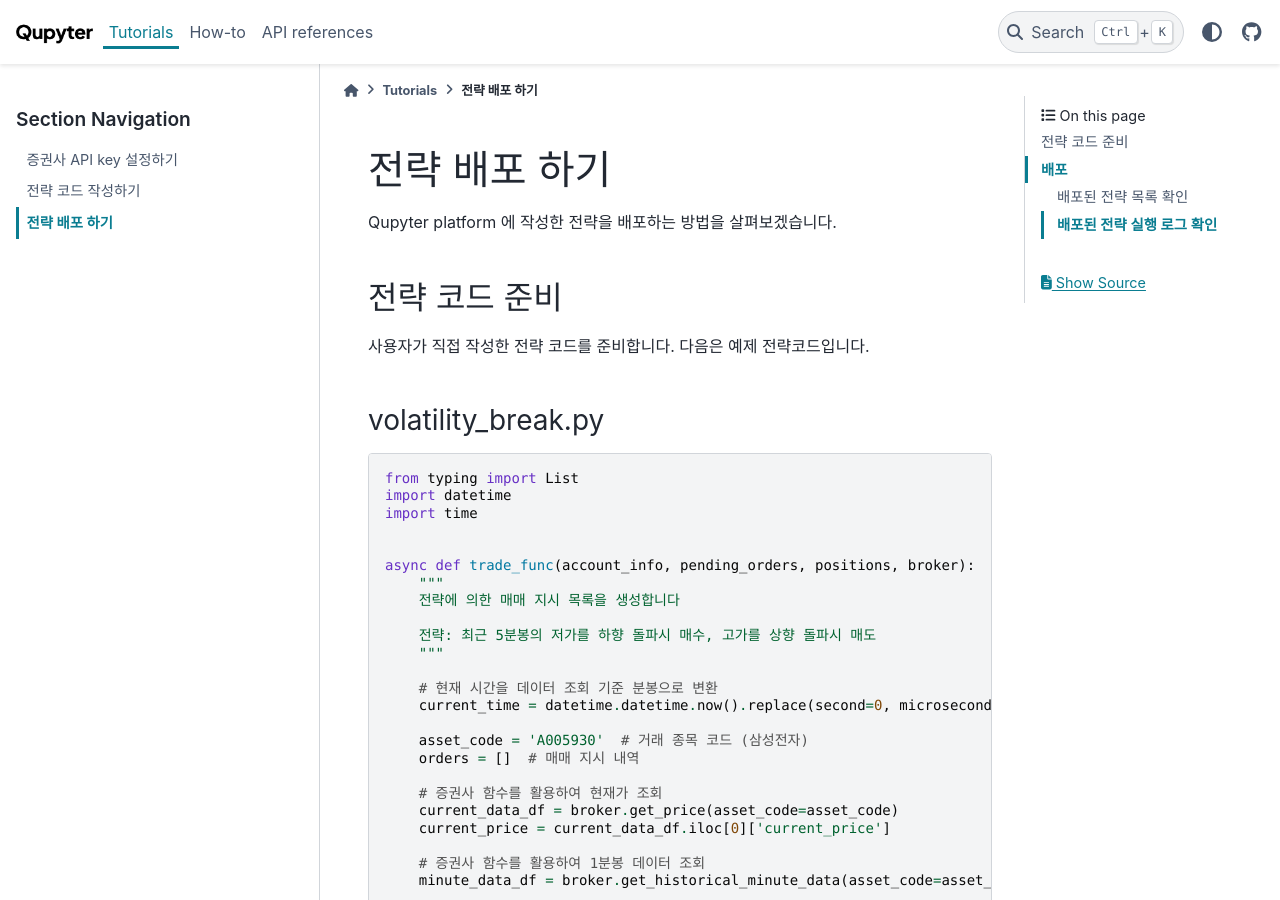
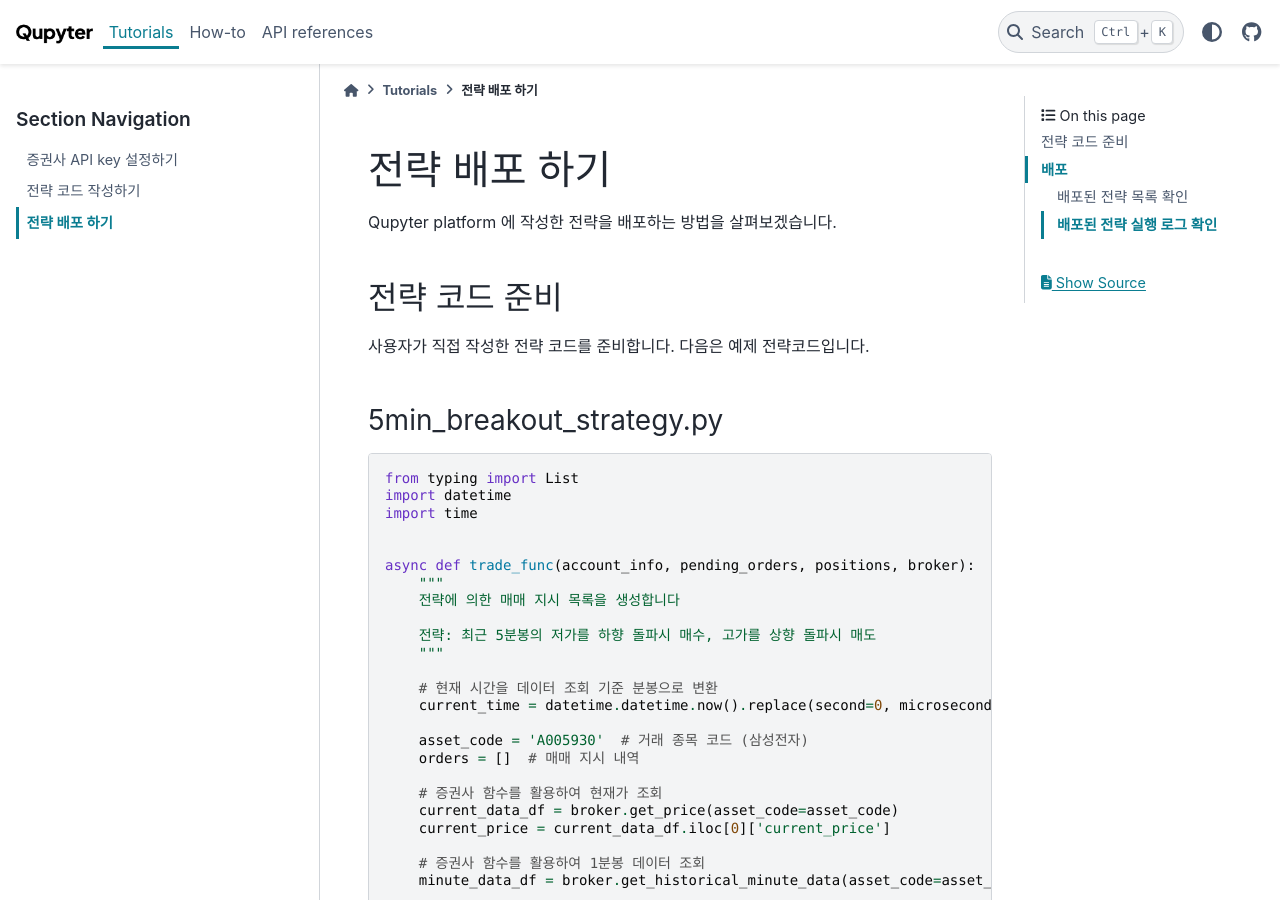
Before and after one commit to qrstai/qupyter, a Sphinx documentation site: the page built from docs/source/tutorials/deploy.md, in a window 1280 px wide and 900 px high. Built offline with Sphinx 7.4.7 and the PyData theme 0.15.4, drawn with Linux system fonts in a browser that asks for light colours.

Commit message:
docs: sample strategy filename 수정

````diff
--- a/docs/source/tutorials/deploy.md
+++ b/docs/source/tutorials/deploy.md
@@ -6,7 +6,7 @@ Qupyter platform 에 작성한 전략을 배포하는 방법을 살펴보겠습
 
 사용자가 직접 작성한 전략 코드를 준비합니다. 다음은 예제 전략코드입니다.
 
-### volatility_break.py
+### 5min_breakout_strategy.py
 
 ```python
 from typing import List
````
